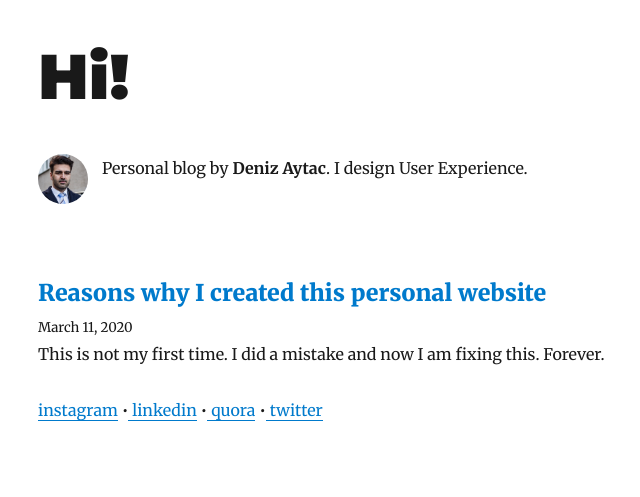
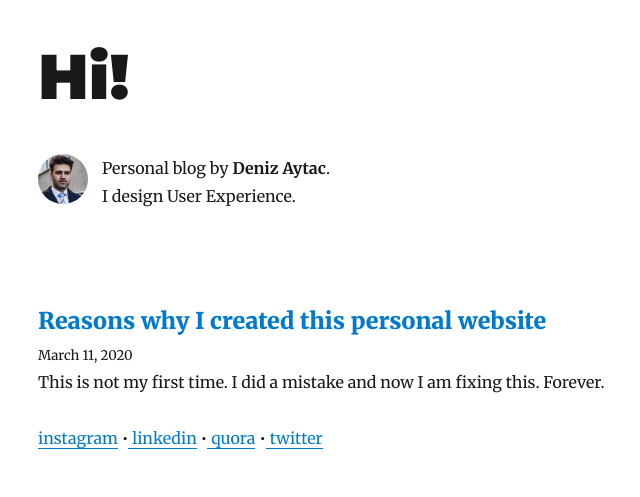
Before and after one commit to denizaytac/blog, a Gatsby site: page / in a window 1280 px wide. Shown: the whole page, without its empty margins (287-927 px from the left). Built offline with nearby package versions, Linux system fonts and the light colour scheme; Gatsby itself is replaced by a stand-in of ours; some packages are replaced by stand-ins of ours.

Commit message:
Update bio.js

```diff
--- a/src/components/bio.js
+++ b/src/components/bio.js
@@ -57,7 +57,7 @@ const Bio = () => {
         }}
       />
       <p>
-        Personal blog by <strong>{author.name}</strong>. {author.summary}
+        Personal blog by <strong>{author.name}</strong>. <p>{author.summary}</p>
       </p>
     </div>
   )
```
